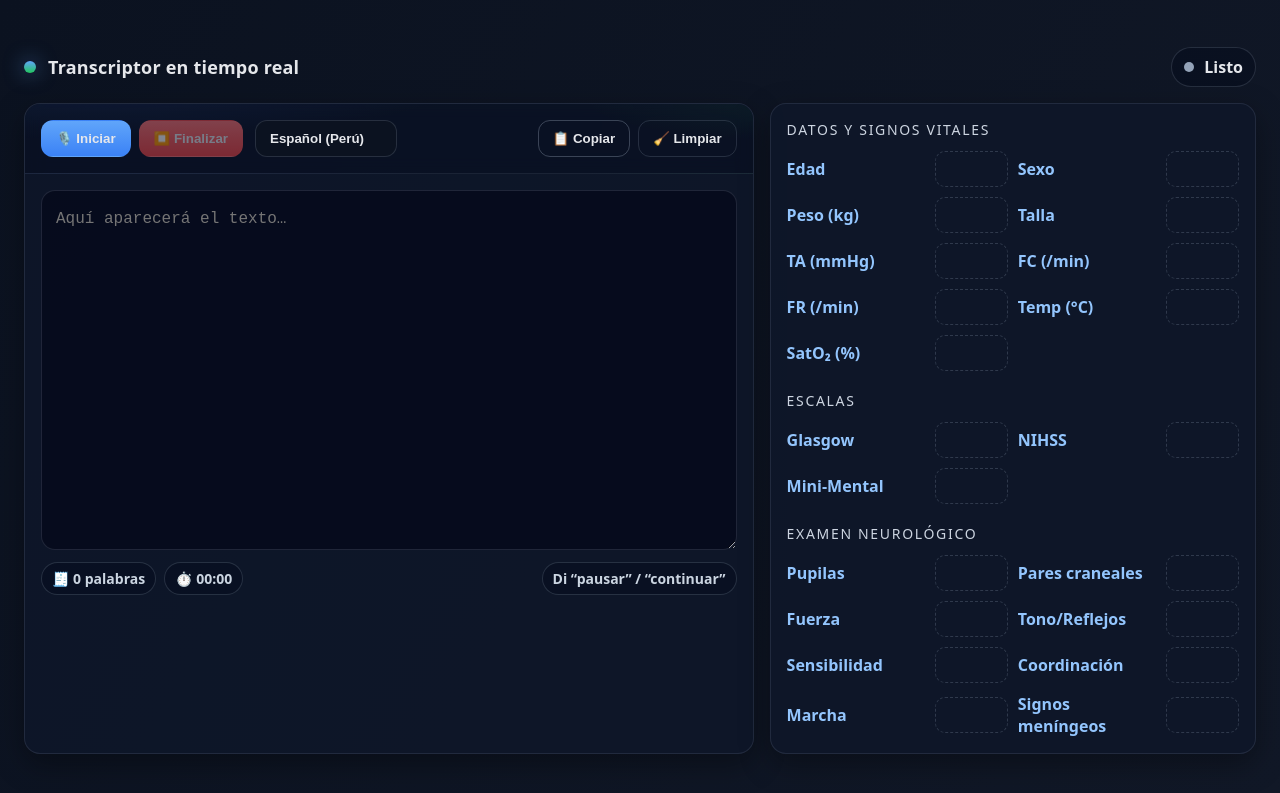
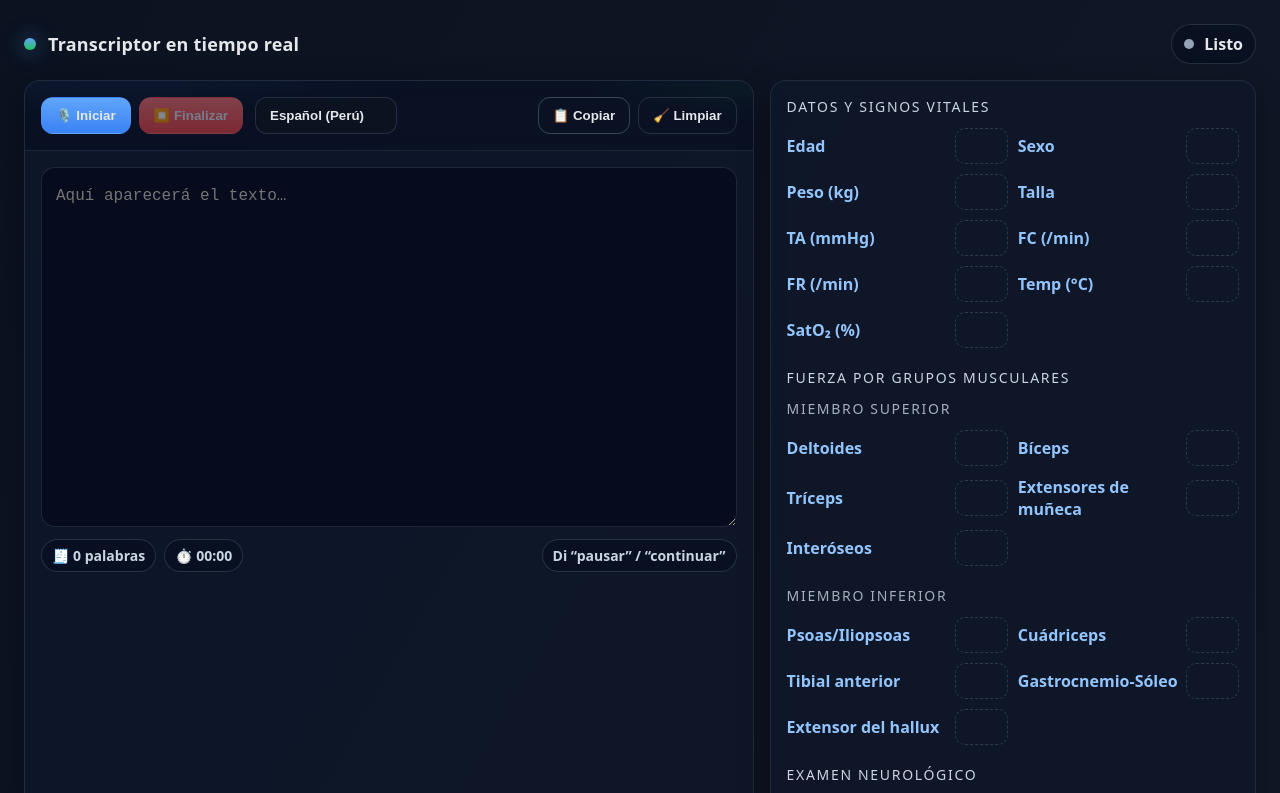
Before and after one commit to angiet04/INSNSB_transcripcion, a website: page public/index.html in a window 1280 px wide. Both pictures are taken after a click on the button "🧹 Limpiar". Shown: the top 793 px of the page. Drawn offline with Linux system fonts and the light colour scheme.

Commit message:
Actualizando index.html

```diff
--- a/public/index.html
+++ b/public/index.html
@@ -69,9 +69,9 @@
     /* Panel estructurado */
     .panel{ padding:16px; display:grid; gap:12px; }
     .h{ font-size:14px; color:#cdd5e1; text-transform:uppercase; letter-spacing:.12em; }
-    .field{ display:grid; grid-template-columns: 140px 1fr; gap:8px; align-items:center; }
+    .field{ display:grid; grid-template-columns: 160px 1fr; gap:8px; align-items:center; }
     .key{ color:#93c5fd; font-weight:700; }
-    .val{ color:#e5e7eb; border:1px dashed rgba(148,163,184,.25); padding:8px 10px; border-radius:10px; min-height:36px; display:flex; align-items:center;}
+    .val{ color:#e5e7eb; border:1px dashed rgba(148,163,184,.25); padding:8px 10px; border-radius:10px; min-height:36px; display:flex; align-items:center; flex-wrap:wrap;}
     .grid2{ display:grid; grid-template-columns: repeat(2, 1fr); gap:10px; }
     @media (max-width:680px){ .field{ grid-template-columns: 1fr; } .grid2{ grid-template-columns: 1fr; } }
     .warn{display:none; padding:10px 12px; border-radius:12px; border:1px solid rgba(239,68,68,.35); background: rgba(239,68,68,.10); color:#fecaca; font-weight:600;}
@@ -136,18 +136,32 @@
             <div class="field"><div class="key">SatO₂ (%)</div> <div class="val" id="f-sat"></div></div>
           </div>
 
-          <div class="h" style="margin-top:8px;">Escalas</div>
+          <!-- Sección reemplazada: Musculatura clave -->
+          <div class="h" style="margin-top:8px;">Fuerza por grupos musculares</div>
+
+          <div class="h" style="opacity:.8">Miembro superior</div>
           <div class="grid2">
-            <div class="field"><div class="key">Glasgow</div> <div class="val" id="f-glasgow"></div></div>
-            <div class="field"><div class="key">NIHSS</div>   <div class="val" id="f-nihss"></div></div>
-            <div class="field"><div class="key">Mini-Mental</div> <div class="val" id="f-mmse"></div></div>
+            <div class="field"><div class="key">Deltoides</div>            <div class="val" id="ms-deltoides"></div></div>
+            <div class="field"><div class="key">Bíceps</div>               <div class="val" id="ms-biceps"></div></div>
+            <div class="field"><div class="key">Tríceps</div>              <div class="val" id="ms-triceps"></div></div>
+            <div class="field"><div class="key">Extensores de muñeca</div> <div class="val" id="ms-ext-muneca"></div></div>
+            <div class="field"><div class="key">Interóseos</div>           <div class="val" id="ms-interoseos"></div></div>
           </div>
 
+          <div class="h" style="margin-top:8px; opacity:.8">Miembro inferior</div>
+          <div class="grid2">
+            <div class="field"><div class="key">Psoas/Iliopsoas</div>      <div class="val" id="mi-psoas"></div></div>
+            <div class="field"><div class="key">Cuádriceps</div>           <div class="val" id="mi-cuadriceps"></div></div>
+            <div class="field"><div class="key">Tibial anterior</div>      <div class="val" id="mi-tibial-ant"></div></div>
+            <div class="field"><div class="key">Gastrocnemio-Sóleo</div>   <div class="val" id="mi-gemelos"></div></div>
+            <div class="field"><div class="key">Extensor del hallux</div>  <div class="val" id="mi-ext-hallux"></div></div>
+          </div>
+
+          <!-- Se mantiene la sección de Examen neurológico general por si la usas -->
           <div class="h" style="margin-top:8px;">Examen Neurológico</div>
           <div class="grid2">
             <div class="field"><div class="key">Pupilas</div>     <div class="val" id="f-pupilas"></div></div>
             <div class="field"><div class="key">Pares craneales</div><div class="val" id="f-pares"></div></div>
-            <div class="field"><div class="key">Fuerza</div>      <div class="val" id="f-fuerza"></div></div>
             <div class="field"><div class="key">Tono/Reflejos</div><div class="val" id="f-tono"></div></div>
             <div class="field"><div class="key">Sensibilidad</div><div class="val" id="f-sensi"></div></div>
             <div class="field"><div class="key">Coordinación</div><div class="val" id="f-coord"></div></div>
@@ -183,17 +197,29 @@
       fr:     document.getElementById('f-fr'),
       temp:   document.getElementById('f-temp'),
       sat:    document.getElementById('f-sat'),
-      glasgow:document.getElementById('f-glasgow'),
-      nihss:  document.getElementById('f-nihss'),
-      mmse:   document.getElementById('f-mmse'),
+
+      // Examen general
       pupilas:document.getElementById('f-pupilas'),
       pares:  document.getElementById('f-pares'),
-      fuerza: document.getElementById('f-fuerza'),
       tono:   document.getElementById('f-tono'),
       sensi:  document.getElementById('f-sensi'),
       coord:  document.getElementById('f-coord'),
       marcha: document.getElementById('f-marcha'),
       mening: document.getElementById('f-mening'),
+
+      // Miembro superior
+      ms_deltoides:   document.getElementById('ms-deltoides'),
+      ms_biceps:      document.getElementById('ms-biceps'),
+      ms_triceps:     document.getElementById('ms-triceps'),
+      ms_ext_muneca:  document.getElementById('ms-ext-muneca'),
+      ms_interoseos:  document.getElementById('ms-interoseos'),
+
+      // Miembro inferior
+      mi_psoas:       document.getElementById('mi-psoas'),
+      mi_cuadriceps:  document.getElementById('mi-cuadriceps'),
+      mi_tibial_ant:  document.getElementById('mi-tibial-ant'),
+      mi_gemelos:     document.getElementById('mi-gemelos'),
+      mi_ext_hallux:  document.getElementById('mi-ext-hallux'),
     };
 
     // === Estado ===
@@ -202,7 +228,6 @@
     let committedWords = []; let lastInterimCount = 0;
     let t0 = 0, tick = null;
 
-    // Solo usamos “pausar” (el “continuar” lo maneja el servidor)
     const RE_PAUSAR = /(?:^|[\s,.!?])pausar(?:$|[\s,.!?])/i;
 
     // === Helpers UI ===
@@ -222,11 +247,14 @@
         timerEl.textContent = `⏱️ ${mm}:${ss}`; }, 1000); }
     function stopTimer(){ tick && clearInterval(tick); tick=null; }
 
+    // Normalización básica (quita acentos)
+    const norm = s => (' ' + s.toLowerCase().normalize('NFD').replace(/[\u0300-\u036f]/g,'') + ' ');
+
     // === EXTRACCIÓN ESTRUCTURADA ===
     function updateStructured(text){
-      const t = ' ' + text.toLowerCase().normalize('NFD').replace(/[\u0300-\u036f]/g,'') + ' ';
+      const t = norm(text);
 
-      // Edad: "xx años"
+      // Edad
       const mEdad = t.match(/(?:edad\s*[:\-]?\s*)?(\d{1,3})\s*a(?:n|ñ)os/);
       F.edad.textContent = mEdad ? mEdad[1] + ' años' : '';
 
@@ -234,57 +262,83 @@
       const mSexo = t.match(/\b(sexo\s*[:\-]?\s*)?(masculino|femenino|mujer|varon|hombre)\b/);
       F.sexo.textContent = mSexo ? (mSexo[2]==='femenino' || mSexo[2]==='mujer' ? 'Femenino' : 'Masculino') : '';
 
-      // Peso: "xx kg"
+      // Peso
       const mPeso = t.match(/(\d{2,3}(?:[.,]\d+)?)\s*kg\b/);
       F.peso.textContent = mPeso ? mPeso[1].replace(',','.') : '';
 
-      // Talla: "1.60 m" o "160 cm"
+      // Talla
       const mTallaM = t.match(/\b(1\.\d{2})\s*m\b/);
-      const mTallaCm= t.match(/\b(1\d{2}|[5-9]\d)\s*cm\b/); // 150–199 cm aprox
+      const mTallaCm= t.match(/\b(1\d{2}|[5-9]\d)\s*cm\b/);
       F.talla.textContent = mTallaM ? (mTallaM[1]+' m') : (mTallaCm ? (mTallaCm[1]+' cm') : '');
 
-      // TA: "120/80 mmHg" (mmhg opcional)
+      // TA
       const mTA = t.match(/\b(\d{2,3})\s*\/\s*(\d{2,3})\s*(?:mmhg)?\b/);
       F.ta.textContent = mTA ? `${mTA[1]}/${mTA[2]}` : '';
 
-      // FC: "fc 80", "frecuencia cardiaca 80"
+      // FC / FR / Temp / SatO2
       const mFC = t.match(/\b(?:fc|frecuencia\s*cardiac[ae])\s*[:\-]?\s*(\d{2,3})\b/);
       F.fc.textContent = mFC ? mFC[1] : '';
-
-      // FR: "fr 18", "frecuencia respiratoria 18"
       const mFR = t.match(/\b(?:fr|frecuencia\s*respiratoria)\s*[:\-]?\s*(\d{1,2})\b/);
       F.fr.textContent = mFR ? mFR[1] : '';
-
-      // Temp: "36.5 °c"
       const mTemp = t.match(/\b(3[0-9](?:[.,]\d+)?)\s*°?\s*c\b/);
       F.temp.textContent = mTemp ? mTemp[1].replace(',','.') : '';
-
-      // Saturación: "sat 96%", "saturacion 96%"
       const mSat = t.match(/\b(?:sat(?:uracion)?|spo2)\s*[:\-]?\s*(\d{2,3})\s*%/);
       F.sat.textContent = mSat ? mSat[1] + '%' : '';
 
-      // Escalas
-      const mG = t.match(/\bglasgow\s*[:\-]?\s*(\d{1,2})\b/);
-      F.glasgow.textContent = mG ? mG[1] : '';
-      const mN = t.match(/\bnihss\s*[:\-]?\s*(\d{1,2})\b/);
-      F.nihss.textContent = mN ? mN[1] : '';
-      const mMMSE = t.match(/\b(?:mini\s*mental|mmse)\s*[:\-]?\s*(\d{1,2})\b/);
-      F.mmse.textContent = mMMSE ? mMMSE[1] : '';
-
-      // Examen neurológico (capturamos frases comunes si aparecen)
+      // Examen general (resumen libre por si quieres seguir usándolo)
       const cap = (re)=>{ const m = t.match(re); return m ? (m[1] || m[0]).trim() : ''; };
-
       F.pupilas.textContent = cap(/\bpupilas?\s*(isocoricas|isocoricas y reactivas|anisocoricas|reactivas|no reactivas)[\w\s]*/);
-      F.pares.textContent   = cap(/\bpares?\s*craneales?\s*[:\-]?\s*([a-z0-9\s,\.]+?)(?=\b(fuerza|tono|reflejos|sensibilidad|coordinacion|marcha|signos)|$)/);
-      F.fuerza.textContent  = cap(/\bfuerza\s*[:\-]?\s*([a-z0-9\+\-\s\/\,\.]+?)(?=\b(tono|reflejos|sensibilidad|coordinacion|marcha|signos)|$)/);
-      F.tono.textContent    = cap(/\b(?:tono|reflejos)\s*[:\-]?\s*([a-z0-9\+\-\s\/\,\.]+?)(?=\b(fuerza|sensibilidad|coordinacion|marcha|signos)|$)/);
-      F.sensi.textContent   = cap(/\bsensibilidad\s*[:\-]?\s*([a-z0-9\+\-\s\/\,\.]+?)(?=\b(tono|reflejos|coordinacion|marcha|signos)|$)/);
+      F.pares.textContent   = cap(/\bpares?\s*craneales?\s*[:\-]?\s*([a-z0-9\s,\.]+?)(?=\b(tono|reflejos|sensibilidad|coordinacion|marcha|signos)|$)/);
+      F.tono.textContent    = cap(/\b(?:tono|reflejos)\s*[:\-]?\s*([a-z0-9\+\-\s\/\,\.]+?)(?=\b(sensibilidad|coordinacion|marcha|signos)|$)/);
+      F.sensi.textContent   = cap(/\bsensibilidad\s*[:\-]?\s*([a-z0-9\+\-\s\/\,\.]+?)(?=\b(coordinacion|marcha|signos)|$)/);
       F.coord.textContent   = cap(/\bcoordinacion\s*[:\-]?\s*([a-z0-9\+\-\s\/\,\.]+?)(?=\b(marcha|signos)|$)/);
       F.marcha.textContent  = cap(/\bmarcha\s*[:\-]?\s*([a-z0-9\+\-\s\/\,\.]+?)(?=\b(signos)|$)/);
       F.mening.textContent  = cap(/\b(signos?\s*mening(e|ea)os?)\s*[:\-]?\s*([a-z0-9\+\-\s\/\,\.]+)?/);
+
+      // -------- Fuerza por grupos musculares (MRC 0–5 con +/- y /5) --------
+      // Helper para mapear palabras “cuatro más” → “4+”
+      const textNumMap = {
+        'cero':'0','uno':'1','dos':'2','tres':'3','cuatro':'4','cinco':'5',
+        '0':'0','1':'1','2':'2','3':'3','4':'4','5':'5'
+      };
+      function normMRC(seg){
+        if(!seg) return '';
+        seg = seg.trim();
+        // Formatos: "4/5", "4+", "4-", "5"
+        const m = seg.match(/([0-5])\s*(?:\/\s*5)?\s*([+\-])?/);
+        if (m) return m[1] + (m[2] || '');
+        // Palabras: "cuatro mas", "tres menos"
+        const m2 = seg.match(/\b(cero|uno|dos|tres|cuatro|cinco)\b\s*(mas|\+|menos|\-)?/);
+        if (m2){ return (textNumMap[m2[1]] || '') + (m2[2] && (m2[2]==='mas' ? '+' : (m2[2]==='menos' ? '-' : m2[2])) || ''); }
+        return '';
+      }
+      function muscleRegex(nameVariants){
+        // Busca: "<nombre> ... <fuerza>"
+        // fuerza = 0-5 con +/-, o "/5"
+        const name = nameVariants.map(v => v.replace(/[.*+?^${}()|[\]\\]/g,'\\$&')).join('|');
+        return new RegExp(`\\b(?:${name})\\b[^\\d\\w]{0,10}((?:[0-5]\\s*(?:\\/\\s*5)?\\s*[+\\-]?|cero|uno|dos|tres|cuatro|cinco)(?:\\s*(?:mas|menos|[+\\-]))?)`);
+      }
+      function setMuscle(el, variants){
+        const m = t.match(muscleRegex(variants));
+        el.textContent = m ? normMRC(m[1]) : '';
+      }
+
+      // Miembro superior
+      setMuscle(F.ms_deltoides,  ['deltoides']);
+      setMuscle(F.ms_biceps,     ['biceps','bíceps']);
+      setMuscle(F.ms_triceps,    ['triceps','tríceps']);
+      setMuscle(F.ms_ext_muneca, ['extensores de muneca','extensores de muñeca','extensor de muneca','extensor de muñeca']);
+      setMuscle(F.ms_interoseos, ['interoseos','interóseos','interoseos dorsales','interóseos dorsales']);
+
+      // Miembro inferior
+      setMuscle(F.mi_psoas,      ['psoas','iliopsoas']);
+      setMuscle(F.mi_cuadriceps, ['cuadriceps','cuádriceps']);
+      setMuscle(F.mi_tibial_ant, ['tibial anterior']);
+      setMuscle(F.mi_gemelos,    ['gemelos','gastrocnemio','soleo','sóleo','triceps sural','tríceps sural']);
+      setMuscle(F.mi_ext_hallux, ['extensor del hallux','extensor propio del hallux','extensor del dedo gordo']);
     }
 
-    // === Audio ===
+    // === Audio (igual que tenías) ===
     async function initAudio() {
       audioCtx = new (window.AudioContext || window.webkitAudioContext)({ sampleRate: 16000 });
       await audioCtx.audioWorklet.addModule('./audio-worklet.js');
@@ -299,7 +353,7 @@
       source.connect(workletNode);
     }
 
-    // === WebSocket ===
+    // === WebSocket (igual) ===
     function openWS() {
       return new Promise((resolve, reject) => {
         ws = new WebSocket(`ws://${location.host}/stream`);
@@ -325,15 +379,12 @@
           if (!text) return;
 
           const lower = text.toLowerCase();
-          // Comando local “pausar”: avisamos al servidor y no escribimos
           if (RE_PAUSAR.test(lower)) {
             if (!pausedByCommand) { pausedByCommand = true; ws.send(JSON.stringify({ type:'pause_by_command' })); setStatus('Pausado por voz','paused'); }
             lastInterimCount = 0; return;
           }
-          // Si está pausado, no agregar texto (el server escucha "continuar")
           if (pausedByCommand) return;
 
-          // Palabra por palabra (solo crecimiento)
           const words = text.split(/\s+/);
           if (!data.isFinal) {
             if (words.length > lastInterimCount) {
```
